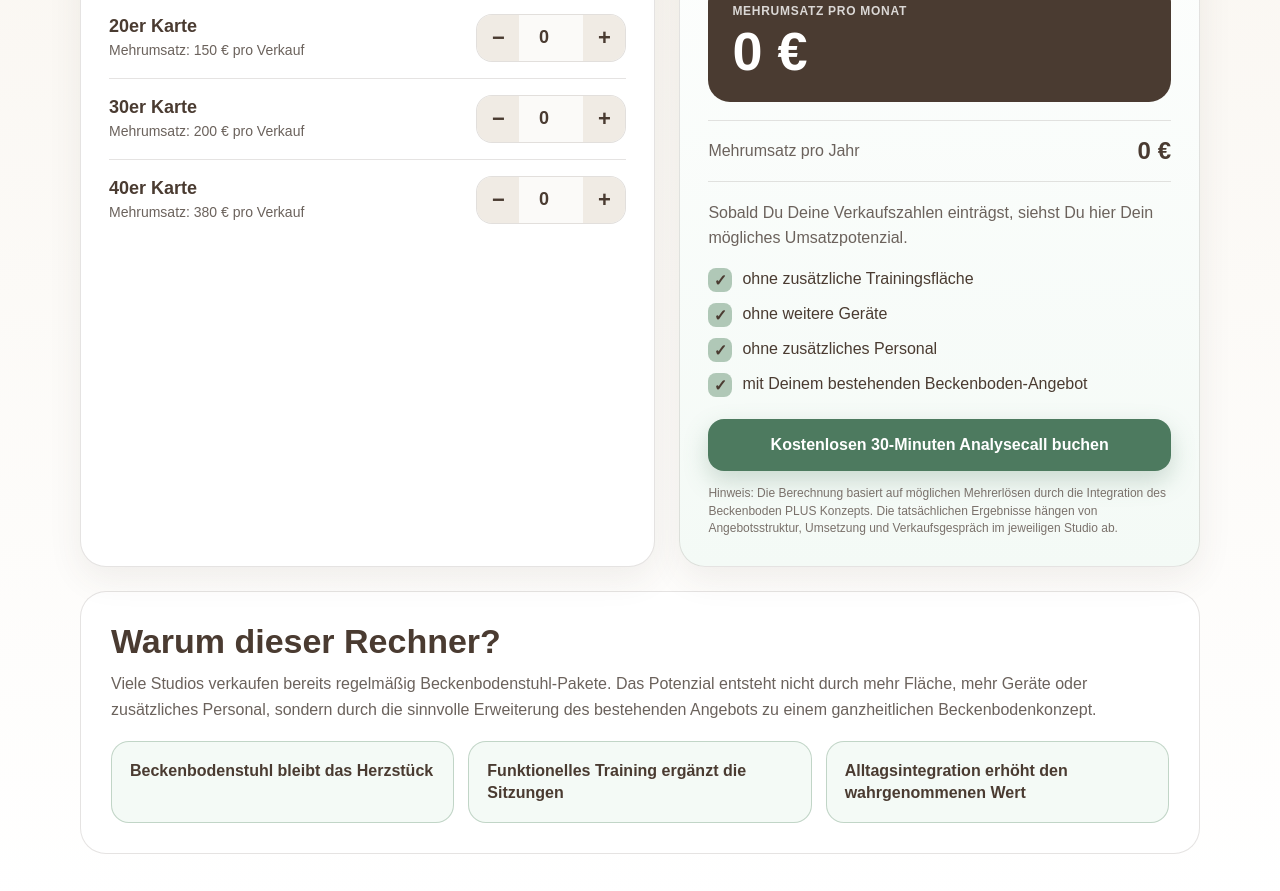
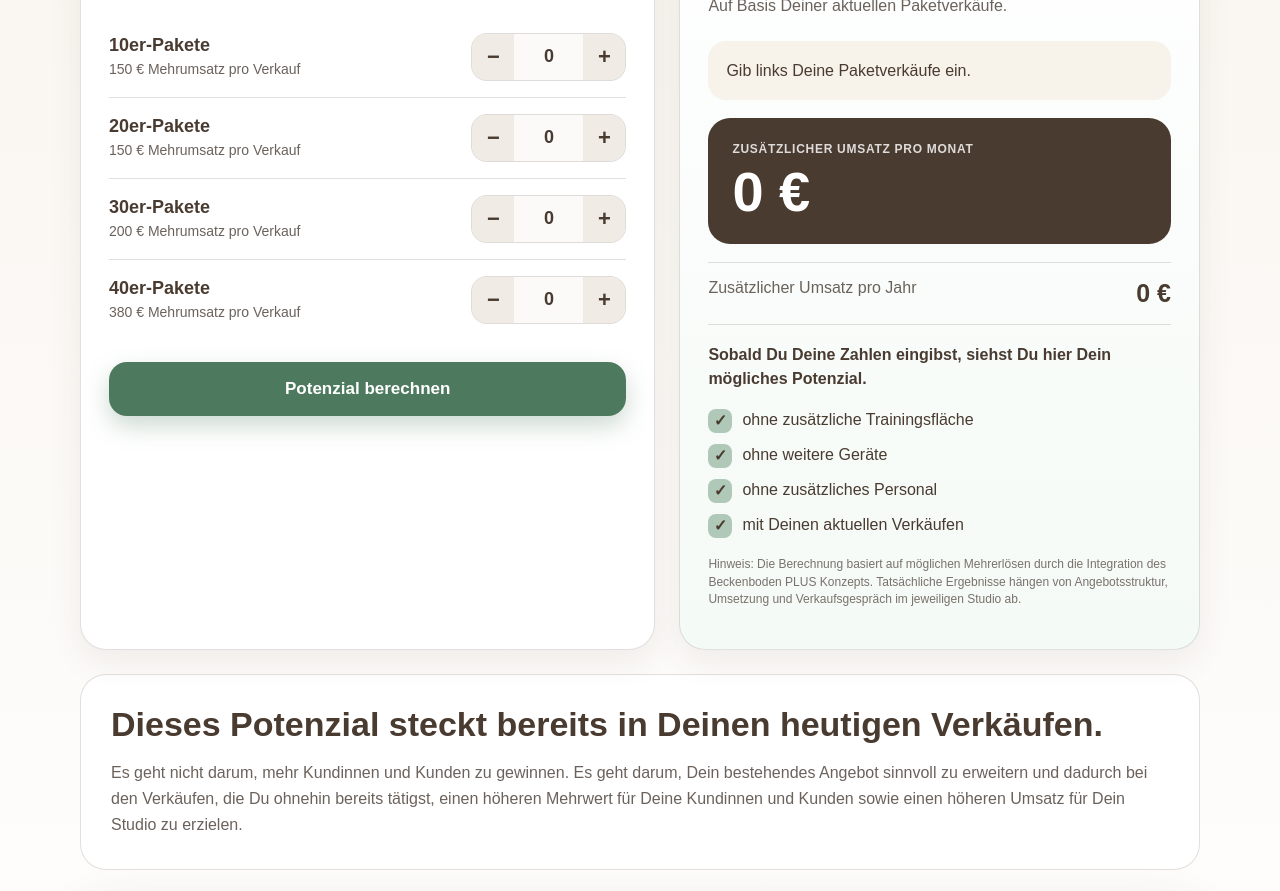
Before and after one commit to beckenbodenplus/potenzialrechner, a plain HTML site: page index.html in a window 1280 px wide. Shown: the part 685-1576 px from the top of the page. Drawn offline with Linux system fonts and the light colour scheme.

Commit message:
Update index.html

```diff
--- a/index.html
+++ b/index.html
@@ -1,475 +1,433 @@
 <!doctype html>
 <html lang="de">
 <head>
-  <meta charset="utf-8" />
-  <meta name="viewport" content="width=device-width, initial-scale=1" />
+  <meta charset="utf-8">
+  <meta name="viewport" content="width=device-width, initial-scale=1">
   <title>Beckenboden PLUS Potenzialrechner</title>
-  <meta name="description" content="Berechne Dein mögliches zusätzliches Umsatzpotenzial mit dem Beckenboden PLUS Konzept." />
+  <meta name="description" content="Berechne Dein mögliches zusätzliches Umsatzpotenzial mit dem Beckenboden PLUS Konzept.">
 
   <style>
-    :root {
-      --green: #b0c8b7;
-      --dark-green: #4d7a5f;
-      --brown: #4a3b31;
-      --bg: #f7f2ea;
-      --white: #ffffff;
-      --muted: #6b625c;
-      --border: rgba(74, 59, 49, 0.14);
-      --shadow: 0 18px 50px rgba(74, 59, 49, 0.14);
+    :root{
+      --green:#b0c8b7;
+      --green-dark:#4d7a5f;
+      --brown:#4a3b31;
+      --cream:#f7f2ea;
+      --white:#ffffff;
+      --muted:#6b625c;
+      --border:rgba(74,59,49,.16);
+      --shadow:0 18px 48px rgba(74,59,49,.16);
     }
 
-    * {
-      box-sizing: border-box;
+    *{box-sizing:border-box}
+
+    body{
+      margin:0;
+      font-family:Arial,Helvetica,sans-serif;
+      background:linear-gradient(180deg,var(--cream),#fff);
+      color:var(--brown);
     }
 
-    body {
-      margin: 0;
-      font-family: Arial, Helvetica, sans-serif;
-      background: linear-gradient(180deg, #f7f2ea 0%, #ffffff 100%);
-      color: var(--brown);
+    main{padding:28px 16px 60px}
+    .wrap{max-width:1120px;margin:auto}
+
+    .hero{
+      background:linear-gradient(135deg,var(--green-dark),#6f997b);
+      color:white;
+      border-radius:28px;
+      padding:44px;
+      box-shadow:var(--shadow);
     }
 
-    .page {
-      min-height: 100vh;
-      padding: 28px 18px 54px;
+    .brand{
+      text-transform:uppercase;
+      letter-spacing:.08em;
+      font-size:14px;
+      font-weight:700;
+      opacity:.9;
+      margin-bottom:18px;
     }
 
-    .wrap {
-      width: min(1120px, 100%);
-      margin: 0 auto;
+    h1{
+      margin:0;
+      font-size:clamp(34px,5vw,60px);
+      line-height:1.05;
+      max-width:880px;
     }
 
-    .hero {
-      background: linear-gradient(135deg, var(--dark-green), #6f997b);
-      border-radius: 28px;
-      padding: 42px;
-      color: #fff;
-      box-shadow: var(--shadow);
-      overflow: hidden;
-      position: relative;
+    .hero p{
+      font-size:clamp(17px,2vw,22px);
+      line-height:1.55;
+      max-width:830px;
+      margin:22px 0 0;
     }
 
-    .hero::after {
-      content: "";
-      position: absolute;
-      width: 340px;
-      height: 340px;
-      right: -120px;
-      top: -120px;
-      border-radius: 999px;
-      background: rgba(255,255,255,0.12);
+    .grid{
+      display:grid;
+      grid-template-columns:1.05fr .95fr;
+      gap:24px;
+      margin-top:26px;
     }
 
-    .brand {
-      font-size: 14px;
-      letter-spacing: 0.08em;
-      text-transform: uppercase;
-      font-weight: 700;
-      opacity: .92;
-      margin-bottom: 18px;
+    .card{
+      background:white;
+      border:1px solid var(--border);
+      border-radius:26px;
+      padding:28px;
+      box-shadow:0 12px 32px rgba(74,59,49,.08);
     }
 
-    h1 {
-      margin: 0;
-      font-size: clamp(34px, 5vw, 62px);
-      line-height: 1.02;
-      max-width: 880px;
+    h2{
+      margin:0 0 10px;
+      font-size:clamp(25px,3vw,34px);
+      line-height:1.15;
     }
 
-    .hero p {
-      font-size: clamp(17px, 2vw, 22px);
-      line-height: 1.55;
-      max-width: 830px;
-      margin: 22px 0 0;
-      opacity: .95;
+    .sub{
+      color:var(--muted);
+      line-height:1.55;
+      margin:0 0 22px;
     }
 
-    .grid {
-      display: grid;
-      grid-template-columns: 1.05fr .95fr;
-      gap: 24px;
-      margin-top: 26px;
-      align-items: stretch;
+    .package{
+      display:grid;
+      grid-template-columns:1fr 155px;
+      gap:16px;
+      align-items:center;
+      padding:16px 0;
+      border-top:1px solid var(--border);
     }
 
-    .card {
-      background: var(--white);
-      border: 1px solid var(--border);
-      border-radius: 26px;
-      padding: 28px;
-      box-shadow: 0 12px 34px rgba(74, 59, 49, 0.08);
+    .package:first-of-type{border-top:0}
+    .package strong{display:block;font-size:18px;margin-bottom:4px}
+    .package span{font-size:14px;color:var(--muted)}
+
+    .stepper{
+      display:grid;
+      grid-template-columns:42px 1fr 42px;
+      border:1px solid var(--border);
+      border-radius:16px;
+      overflow:hidden;
+      background:#fbfaf8;
     }
 
-    .card h2 {
-      margin: 0 0 10px;
-      font-size: clamp(24px, 3vw, 34px);
-      line-height: 1.15;
+    .stepper button{
+      border:0;
+      background:#f0ebe4;
+      font-size:22px;
+      font-weight:800;
+      color:var(--brown);
+      cursor:pointer;
+      min-height:46px;
     }
 
-    .sub {
-      margin: 0 0 22px;
-      color: var(--muted);
-      line-height: 1.55;
-      font-size: 16px;
+    .stepper button:hover{background:#e7dfd5}
+
+    .stepper input{
+      border:0;
+      text-align:center;
+      font-size:18px;
+      font-weight:800;
+      color:var(--brown);
+      background:transparent;
+      outline:none;
+      padding:12px 4px;
+      width:100%;
     }
 
-    .row {
-      display: grid;
-      grid-template-columns: 1fr 150px;
-      gap: 16px;
-      align-items: center;
-      padding: 16px 0;
-      border-top: 1px solid var(--border);
+    input::-webkit-outer-spin-button,
+    input::-webkit-inner-spin-button{
+      -webkit-appearance:none;
+      margin:0;
     }
 
-    .row:first-of-type {
-      border-top: 0;
+    input[type=number]{-moz-appearance:textfield}
+
+    .calc-btn{
+      width:100%;
+      margin-top:22px;
+      border:0;
+      border-radius:18px;
+      padding:17px;
+      background:var(--green-dark);
+      color:white;
+      font-weight:900;
+      font-size:17px;
+      cursor:pointer;
+      box-shadow:0 10px 24px rgba(77,122,95,.28);
     }
 
-    .label strong {
-      display: block;
-      font-size: 18px;
-      margin-bottom: 4px;
+    .result{
+      position:sticky;
+      top:20px;
+      background:linear-gradient(180deg,#fff,#f4faf6);
     }
 
-    .label span {
-      color: var(--muted);
-      font-size: 14px;
+    .badge{
+      display:inline-block;
+      background:rgba(176,200,183,.45);
+      padding:9px 14px;
+      border-radius:999px;
+      font-size:13px;
+      font-weight:800;
+      margin-bottom:16px;
     }
 
-    .stepper {
-      display: grid;
-      grid-template-columns: 42px 1fr 42px;
-      border: 1px solid var(--border);
-      border-radius: 16px;
-      overflow: hidden;
-      background: #fbfaf8;
+    .input-list{
+      background:#f7f2ea;
+      border-radius:18px;
+      padding:16px 18px;
+      margin:18px 0;
+      line-height:1.7;
     }
 
-    .stepper button {
-      border: 0;
-      background: #f0ebe4;
-      color: var(--brown);
-      font-size: 22px;
-      font-weight: 700;
-      cursor: pointer;
-      min-height: 46px;
+    .amount{
+      background:var(--brown);
+      color:white;
+      border-radius:22px;
+      padding:24px;
+      margin:18px 0;
     }
 
-    .stepper button:hover {
-      background: #e7dfd5;
+    .amount small{
+      display:block;
+      opacity:.82;
+      text-transform:uppercase;
+      letter-spacing:.06em;
+      font-size:12px;
+      font-weight:800;
+      margin-bottom:8px;
     }
 
-    .stepper input {
-      width: 100%;
-      border: 0;
-      text-align: center;
-      font-size: 18px;
-      font-weight: 700;
-      color: var(--brown);
-      background: transparent;
-      outline: none;
+    .amount strong{
+      display:block;
+      font-size:clamp(38px,5vw,56px);
+      line-height:1;
     }
 
-    .result {
-      background: linear-gradient(180deg, #ffffff, #f4faf6);
-      position: sticky;
-      top: 20px;
-    }
-        .badge {
-      display: inline-flex;
-      align-items: center;
-      gap: 8px;
-      padding: 9px 13px;
-      border-radius: 999px;
-      background: rgba(176, 200, 183, .38);
-      color: var(--brown);
-      font-weight: 700;
-      font-size: 13px;
-      margin-bottom: 16px;
+    .year{
+      display:flex;
+      justify-content:space-between;
+      gap:14px;
+      border-top:1px solid var(--border);
+      border-bottom:1px solid var(--border);
+      padding:16px 0;
+      margin:18px 0;
     }
 
-    .amount {
-      border-radius: 22px;
-      background: var(--brown);
-      color: #fff;
-      padding: 24px;
-      margin: 18px 0;
+    .year span{color:var(--muted)}
+    .year strong{font-size:25px}
+
+    .dynamic{
+      font-weight:800;
+      line-height:1.5;
+      margin:18px 0;
     }
 
-    .amount small {
-      display: block;
-      opacity: .8;
-      font-weight: 700;
-      text-transform: uppercase;
-      letter-spacing: .06em;
-      margin-bottom: 6px;
-      font-size: 12px;
+    .checks{
+      list-style:none;
+      padding:0;
+      margin:18px 0;
+      display:grid;
+      gap:11px;
     }
 
-    .amount .num {
-      display: block;
-      font-size: clamp(34px, 5vw, 54px);
-      line-height: 1;
-      font-weight: 900;
+    .checks li{
+      display:flex;
+      gap:10px;
+      line-height:1.4;
     }
 
-    .year {
-      display: grid;
-      grid-template-columns: 1fr auto;
-      gap: 14px;
-      align-items: center;
-      padding: 16px 0;
-      border-bottom: 1px solid var(--border);
-      border-top: 1px solid var(--border);
-      margin: 12px 0 18px;
+    .checks li:before{
+      content:"✓";
+      background:var(--green);
+      color:var(--brown);
+      width:24px;
+      height:24px;
+      flex:0 0 24px;
+      border-radius:8px;
+      display:grid;
+      place-items:center;
+      font-weight:900;
     }
 
-    .year span {
-      color: var(--muted);
+    .section{
+      margin-top:24px;
+      background:white;
+      border:1px solid var(--border);
+      border-radius:26px;
+      padding:30px;
     }
 
-    .year strong {
-      font-size: 24px;
+    .section p{
+      color:var(--muted);
+      line-height:1.65;
+      font-size:16px;
+      margin-bottom:0;
     }
 
-    .summary {
-      font-size: 16px;
-      line-height: 1.58;
-      color: var(--muted);
-      margin: 0 0 18px;
+    .cta-box{
+      margin-top:24px;
+      background:linear-gradient(135deg,var(--green-dark),#6f997b);
+      color:white;
+      border-radius:28px;
+      padding:34px;
+      text-align:center;
+      box-shadow:var(--shadow);
     }
 
-    .checks {
-      display: grid;
-      gap: 11px;
-      margin: 18px 0 22px;
-      padding: 0;
-      list-style: none;
+    .cta-box p{
+      color:white;
+      opacity:.95;
+      max-width:760px;
+      margin:12px auto 22px;
+      line-height:1.6;
     }
 
-    .checks li {
-      display: flex;
-      gap: 10px;
-      align-items: flex-start;
-      line-height: 1.35;
+    .cta{
+      display:inline-block;
+      background:white;
+      color:var(--brown);
+      text-decoration:none;
+      font-weight:900;
+      border-radius:18px;
+      padding:17px 26px;
     }
 
-    .checks li::before {
-      content: "✓";
-      flex: 0 0 24px;
-      height: 24px;
-      display: inline-grid;
-      place-items: center;
-      border-radius: 8px;
-      background: var(--green);
-      color: var(--brown);
-      font-weight: 900;
+    .fineprint{
+      font-size:12px;
+      color:#7a716b;
+      line-height:1.45;
+      margin-top:14px;
     }
 
-    .cta {
-      display: block;
-      width: 100%;
-      text-align: center;
-      text-decoration: none;
-      background: var(--dark-green);
-      color: #fff;
-      font-weight: 900;
-      border-radius: 16px;
-      padding: 17px 18px;
-      box-shadow: 0 10px 24px rgba(77,122,95,.26);
-      margin-top: 20px;
-    }
-
-    .fineprint {
-      margin: 14px 0 0;
-      font-size: 12px;
-      line-height: 1.45;
-      color: #7a716b;
-    }
-
-    .section {
-      margin-top: 24px;
-      background: #fff;
-      border: 1px solid var(--border);
-      border-radius: 26px;
-      padding: 30px;
-    }
-
-    .section h2 {
-      margin: 0 0 10px;
-      font-size: clamp(24px, 3vw, 34px);
-    }
-
-    .section p {
-      color: var(--muted);
-      line-height: 1.65;
-      margin: 0;
-      font-size: 16px;
-    }
-
-    .pill-grid {
-      display: grid;
-      grid-template-columns: repeat(3, 1fr);
-      gap: 14px;
-      margin-top: 18px;
-    }
-
-    .pill {
-      background: #f4faf6;
-      border: 1px solid rgba(176, 200, 183, .75);
-      border-radius: 18px;
-      padding: 18px;
-      font-weight: 700;
-      line-height: 1.35;
-    }
-
-    @media (max-width: 860px) {
-      .hero {
-        padding: 30px 22px;
-        border-radius: 22px;
-      }
-
-      .grid {
-        grid-template-columns: 1fr;
-      }
-
-      .result {
-        position: static;
-      }
-
-      .card {
-        padding: 22px;
-        border-radius: 22px;
-      }
-
-      .row {
-        grid-template-columns: 1fr;
-        gap: 10px;
-      }
-
-      .pill-grid {
-        grid-template-columns: 1fr;
-      }
+    @media(max-width:860px){
+      main{padding:16px 12px 42px}
+      .hero{padding:30px 22px;border-radius:22px}
+      .grid{grid-template-columns:1fr}
+      .result{position:static}
+      .package{grid-template-columns:1fr}
+      .card{padding:22px;border-radius:22px}
+      .cta-box{padding:28px 20px;border-radius:22px}
     }
   </style>
 </head>
 
 <body>
-  <main class="page">
+<main>
   <div class="wrap">
+
     <section class="hero">
       <div class="brand">Beckenboden PLUS Konzept</div>
-        <h1>Wie viel Umsatzpotenzial steckt bereits in Deinem Studio?</h1>
+      <h1>Wie viel zusätzliches Umsatzpotenzial steckt bereits in Deinen aktuellen Verkäufen?</h1>
       <p>
         Gib ein, wie viele Pakete Du durchschnittlich pro Monat verkaufst.
-          Auf Basis der Mehrerlöse unserer Partnerstudios berechnen wir Dein mögliches Zusatzpotenzial.
+        Auf Basis der Erfahrungen unserer Partnerstudios berechnen wir Dein mögliches zusätzliches Umsatzpotenzial.
       </p>
     </section>
 
     <section class="grid">
       <div class="card">
-          <h2>Deine Verkäufe pro Monat</h2>
-          <p class="sub">Trage die durchschnittliche Anzahl Deiner verkauften Karten ein. Das Ergebnis aktualisiert sich automatisch.</p>
+        <h2>Deine Paketverkäufe pro Monat</h2>
+        <p class="sub">
+          Trage Deine durchschnittlichen Verkäufe ein. Anschließend berechnet der Rechner Dein mögliches Zusatzpotenzial.
+        </p>
 
-          <div class="row">
-            <div class="label">
-              <strong>10er Karte</strong>
-              <span>Mehrumsatz: 150 € pro Verkauf</span>
-            </div>
+        <div class="package">
+          <div><strong>10er-Pakete</strong><span>150 € Mehrumsatz pro Verkauf</span></div>
           <div class="stepper">
             <button type="button" data-action="minus" data-target="card10">−</button>
-              <input id="card10" type="number" min="0" value="0" inputmode="numeric" />
+            <input id="card10" type="number" min="0" value="0">
             <button type="button" data-action="plus" data-target="card10">+</button>
           </div>
         </div>
 
-          <div class="row">
-            <div class="label">
-              <strong>20er Karte</strong>
-              <span>Mehrumsatz: 150 € pro Verkauf</span>
-            </div>
+        <div class="package">
+          <div><strong>20er-Pakete</strong><span>150 € Mehrumsatz pro Verkauf</span></div>
           <div class="stepper">
             <button type="button" data-action="minus" data-target="card20">−</button>
-              <input id="card20" type="number" min="0" value="0" inputmode="numeric" />
+            <input id="card20" type="number" min="0" value="0">
             <button type="button" data-action="plus" data-target="card20">+</button>
           </div>
         </div>
-                    <div class="row">
-            <div class="label">
-              <strong>30er Karte</strong>
-              <span>Mehrumsatz: 200 € pro Verkauf</span>
-            </div>
+
+        <div class="package">
+          <div><strong>30er-Pakete</strong><span>200 € Mehrumsatz pro Verkauf</span></div>
           <div class="stepper">
             <button type="button" data-action="minus" data-target="card30">−</button>
-              <input id="card30" type="number" min="0" value="0" inputmode="numeric" />
+            <input id="card30" type="number" min="0" value="0">
             <button type="button" data-action="plus" data-target="card30">+</button>
           </div>
         </div>
 
-          <div class="row">
-            <div class="label">
-              <strong>40er Karte</strong>
-              <span>Mehrumsatz: 380 € pro Verkauf</span>
-            </div>
+        <div class="package">
+          <div><strong>40er-Pakete</strong><span>380 € Mehrumsatz pro Verkauf</span></div>
           <div class="stepper">
             <button type="button" data-action="minus" data-target="card40">−</button>
-              <input id="card40" type="number" min="0" value="0" inputmode="numeric" />
+            <input id="card40" type="number" min="0" value="0">
             <button type="button" data-action="plus" data-target="card40">+</button>
           </div>
         </div>
+
+        <button class="calc-btn" onclick="calculate()">Potenzial berechnen</button>
       </div>
 
       <aside class="card result">
-          <div class="badge">Live-Berechnung</div>
-          <h2>Dein mögliches Zusatzpotenzial</h2>
-          <p class="sub">Basierend auf Deinen aktuellen Paketverkäufen.</p>
+        <div class="badge">Dein Ergebnis</div>
+        <h2>Mögliches Zusatzpotenzial</h2>
+        <p class="sub">Auf Basis Deiner aktuellen Paketverkäufe.</p>
+
+        <div class="input-list" id="inputText">
+          Gib links Deine Paketverkäufe ein.
+        </div>
 
         <div class="amount">
-            <small>Mehrumsatz pro Monat</small>
-            <span class="num" id="monthly">0 €</span>
+          <small>Zusätzlicher Umsatz pro Monat</small>
+          <strong id="monthly">0 €</strong>
         </div>
 
         <div class="year">
-            <span>Mehrumsatz pro Jahr</span>
+          <span>Zusätzlicher Umsatz pro Jahr</span>
           <strong id="yearly">0 €</strong>
         </div>
 
-          <p class="summary" id="summary">
-            Sobald Du Deine Verkaufszahlen einträgst, siehst Du hier Dein mögliches Umsatzpotenzial.
-          </p>
+        <div class="dynamic" id="dynamicText">
+          Sobald Du Deine Zahlen eingibst, siehst Du hier Dein mögliches Potenzial.
+        </div>
 
         <ul class="checks">
           <li>ohne zusätzliche Trainingsfläche</li>
           <li>ohne weitere Geräte</li>
           <li>ohne zusätzliches Personal</li>
-            <li>mit Deinem bestehenden Beckenboden-Angebot</li>
+          <li>mit Deinen aktuellen Verkäufen</li>
         </ul>
-
-          <a class="cta" href="https://calendly.com/beckenbodenpluskonzept/meeting" target="_blank" rel="noopener">
-            Kostenlosen 30-Minuten Analysecall buchen
-          </a>
 
         <p class="fineprint">
           Hinweis: Die Berechnung basiert auf möglichen Mehrerlösen durch die Integration des Beckenboden PLUS Konzepts.
-            Die tatsächlichen Ergebnisse hängen von Angebotsstruktur, Umsetzung und Verkaufsgespräch im jeweiligen Studio ab.
+          Tatsächliche Ergebnisse hängen von Angebotsstruktur, Umsetzung und Verkaufsgespräch im jeweiligen Studio ab.
         </p>
       </aside>
     </section>
 
     <section class="section">
-        <h2>Warum dieser Rechner?</h2>
+      <h2>Dieses Potenzial steckt bereits in Deinen heutigen Verkäufen.</h2>
       <p>
-          Viele Studios verkaufen bereits regelmäßig Beckenbodenstuhl-Pakete. Das Potenzial entsteht nicht durch mehr Fläche,
-          mehr Geräte oder zusätzliches Personal, sondern durch die sinnvolle Erweiterung des bestehenden Angebots zu einem
-          ganzheitlichen Beckenbodenkonzept.
+        Es geht nicht darum, mehr Kundinnen und Kunden zu gewinnen. Es geht darum, Dein bestehendes Angebot sinnvoll zu erweitern
+        und dadurch bei den Verkäufen, die Du ohnehin bereits tätigst, einen höheren Mehrwert für Deine Kundinnen und Kunden
+        sowie einen höheren Umsatz für Dein Studio zu erzielen.
       </p>
-        <div class="pill-grid">
-          <div class="pill">Beckenbodenstuhl bleibt das Herzstück</div>
-          <div class="pill">Funktionelles Training ergänzt die Sitzungen</div>
-          <div class="pill">Alltagsintegration erhöht den wahrgenommenen Wert</div>
-        </div>
     </section>
+
+    <section class="cta-box">
+      <h2>Lass uns gemeinsam prüfen, welches Potenzial in Deinem Studio steckt.</h2>
+      <p>
+        In einem unverbindlichen 30-minütigen Analysegespräch schauen wir gemeinsam, ob das Konzept zu Deinem Studio passt,
+        welches Umsatzpotenzial realistisch ist und wie sich Beckenboden PLUS in Dein bestehendes Angebot integrieren lässt.
+      </p>
+      <a class="cta" href="https://calendly.com/beckenbodenpluskonzept/meeting" target="_blank" rel="noopener">
+        Kostenlosen 30-Minuten Analysecall buchen
+      </a>
+    </section>
+
   </div>
 </main>
 
@@ -481,34 +439,38 @@
     card40: 380
   };
 
-    const labels = {
-      card10: "10er-Karten",
-      card20: "20er-Karten",
-      card30: "30er-Karten",
-      card40: "40er-Karten"
+  const names = {
+    card10: "10er-Paket",
+    card20: "20er-Paket",
+    card30: "30er-Paket",
+    card40: "40er-Paket"
   };
 
-    const euro = (value) => value.toLocaleString("de-DE") + " €";
-
-    function getValue(id) {
-      const input = document.getElementById(id);
-      const parsed = parseInt(input.value, 10);
-      return Number.isFinite(parsed) && parsed > 0 ? parsed : 0;
+  function euro(value){
+    return value.toLocaleString("de-DE") + " €";
   }
 
-    function calculate() {
+  function value(id){
+    const number = parseInt(document.getElementById(id).value, 10);
+    return Number.isFinite(number) && number > 0 ? number : 0;
+  }
+
+  function pluralName(id, count){
+    return count === 1 ? names[id] : names[id] + "e";
+  }
+
+  function calculate(){
     let monthly = 0;
-      let totalCards = 0;
-      const parts = [];
+    let total = 0;
+    let list = [];
 
-      Object.keys(rates).forEach((id) => {
-        const count = getValue(id);
-        const subtotal = count * rates[id];
-        monthly += subtotal;
-        totalCards += count;
+    Object.keys(rates).forEach(id => {
+      const count = value(id);
 
-        if (count > 0) {
-          parts.push(count + " " + labels[id]);
+      if(count > 0){
+        monthly += count * rates[id];
+        total += count;
+        list.push(count + " × " + pluralName(id, count));
       }
     });
 
@@ -517,35 +479,33 @@
     document.getElementById("monthly").textContent = euro(monthly);
     document.getElementById("yearly").textContent = euro(yearly);
 
-      const summary = document.getElementById("summary");
+    document.getElementById("inputText").innerHTML =
+      list.length ? "<strong>Deine Eingaben:</strong><br>" + list.join("<br>") : "Gib links Deine Paketverkäufe ein.";
 
-      if (monthly === 0) {
-        summary.textContent = "Sobald Du Deine Verkaufszahlen einträgst, siehst Du hier Dein mögliches Umsatzpotenzial.";
+    const dynamic = document.getElementById("dynamicText");
+
+    if(monthly === 0){
+      dynamic.textContent = "Sobald Du Deine Zahlen eingibst, siehst Du hier Dein mögliches Potenzial.";
+    } else if(monthly < 1000){
+      dynamic.textContent = "Bereits mit wenigen Paketverkäufen entsteht ein zusätzliches Potenzial von " + euro(yearly) + " pro Jahr.";
+    } else if(monthly < 3000){
+      dynamic.textContent = "In Deinem Studio steckt bereits ein interessantes zusätzliches Umsatzpotenzial von " + euro(yearly) + " pro Jahr.";
     } else {
-        const avg = Math.round(monthly / Math.max(totalCards, 1));
-        summary.textContent =
-          "Bei " + parts.join(", ") +
-          " ergibt sich ein mögliches Zusatzpotenzial von " +
-          euro(monthly) + " pro Monat bzw. " + euro(yearly) +
-          " pro Jahr. Das entspricht durchschnittlich ca. " + euro(avg) +
-          " zusätzlichem Umsatz pro verkauftem Paket.";
+      dynamic.textContent = "Dein Studio verfügt bereits heute über ein sehr attraktives Zusatzpotenzial von " + euro(yearly) + " pro Jahr. Ein Analysegespräch lohnt sich besonders.";
     }
   }
 
-    document.querySelectorAll("input[type='number']").forEach((input) => {
-      input.addEventListener("input", () => {
-        if (parseInt(input.value, 10) < 0) input.value = 0;
+  document.querySelectorAll(".stepper button").forEach(btn => {
+    btn.addEventListener("click", () => {
+      const target = document.getElementById(btn.dataset.target);
+      const current = value(btn.dataset.target);
+      target.value = btn.dataset.action === "plus" ? current + 1 : Math.max(0, current - 1);
       calculate();
     });
   });
 
-    document.querySelectorAll(".stepper button").forEach((button) => {
-      button.addEventListener("click", () => {
-        const target = document.getElementById(button.dataset.target);
-        const current = getValue(button.dataset.target);
-        target.value = button.dataset.action === "plus" ? current + 1 : Math.max(0, current - 1);
-        calculate();
-      });
+  document.querySelectorAll("input").forEach(input => {
+    input.addEventListener("input", calculate);
   });
 
   calculate();
```
Lines whose indentation alone changed are shown as unchanged.
